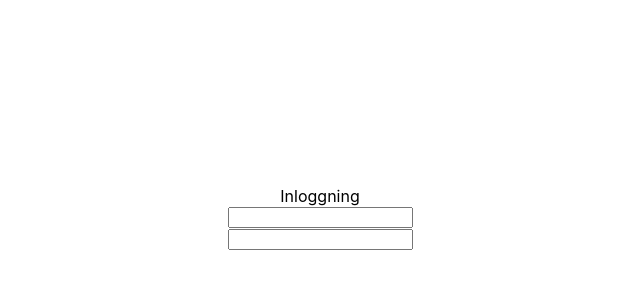
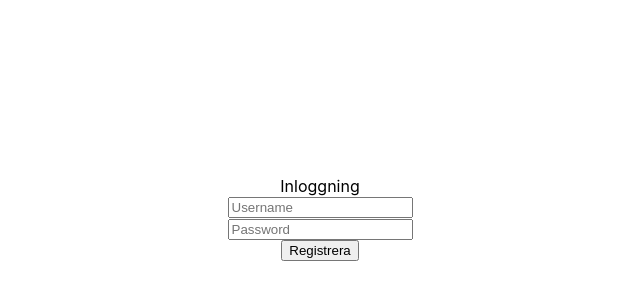
Before and after one commit to Gusben95/IBF-RODORM, a Next.js app in the folder Frontend/: page / in a window 1280 px wide. Shown: the part 182-482 px from the top of the page, without its empty margins (320-960 px from the left). Built offline with nearby package versions, Linux system fonts and the light colour scheme.

Commit message:
Added:
CORS dependency
Route for creating account
logic for inserting account ( Contains errors )

```diff
--- a/Frontend/pages/index.js
+++ b/Frontend/pages/index.js
@@ -1,7 +1,29 @@
 import styles from '../styles/Home.module.css'
 import { useRouter } from 'next/router';
+import { useRef } from 'react';
+
+
 
 export default function Home() {
+  const usernameRef = useRef()
+  const passwordRef = useRef()
+  const registerUser = () =>  {
+
+    fetch("http://127.0.0.1:4000/createUser", {
+        method: "POST",
+        headers: {
+          'Content-Type': 'application/json'
+
+          // 'Content-Type': 'application/x-www-form-urlencoded',
+        },
+        body:JSON.stringify({
+            USERNAME: usernameRef.current.value,
+            PASSWORD: passwordRef.current.value
+        })
+    })
+    // console.log(usernameRef.current.value)
+    // console.log(passwordRef.current.value)
+  }
   return (
     <div className={styles.container}>
 
@@ -9,12 +31,14 @@ export default function Home() {
         <div>Inloggning</div>
 
         <div>
-        <input type="text"></input>
+        <input placeholder='Username' type="text" ref = {usernameRef}></input>
         </div>
 
         <div>
-        <input type="password"></input>
+        <input placeholder='Password' type="password" ref = {passwordRef}></input>
+
         </div>
+        <button onClick={registerUser}>Registrera</button>
       </main>
 
 
```
Also changed, not shown: Frontend/pages/register.js (added), 2 other files (tests, documents, lock files or other folders).
